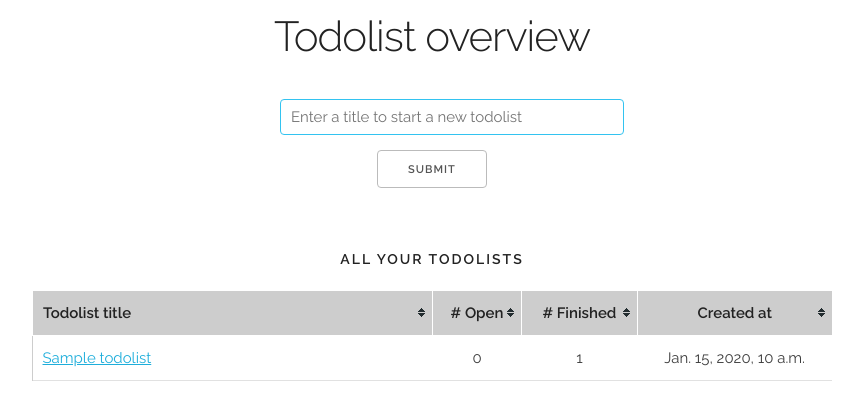
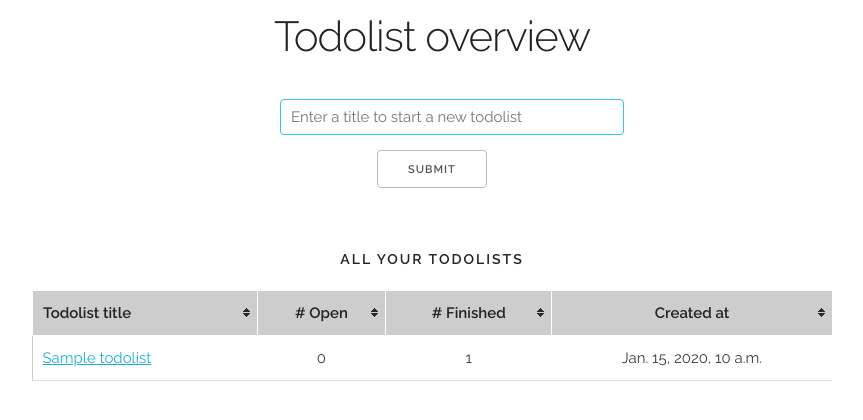
Before and after one commit to naruhitokaide/todo-list-django, a Django app: page /todolists/ in a window 1280 px wide. Shown: the part 236-656 px from the top of the page, without its empty margins (208-1071 px from the left). Run offline with Django 3.2, Linux system fonts and the light colour scheme; a user stored in the database is signed in; tables that the repository leaves empty hold one stand-in row (values such as "Sample post"); some libraries are stand-ins or nearby versions.

Commit message:
Adding class to title column, moved style to css.

```diff
--- a/lists/templates/lists/overview.html
+++ b/lists/templates/lists/overview.html
@@ -45,7 +45,7 @@ $(document).ready(function() {
       <table id="todolist-overview-table" class="tablesorter">
         <thead>
           <tr>
-            <th style="width:50%">Todolist title</th>
+            <th class='todolist-title'>Todolist title</th>
             <th># Open</th>
             <th># Finished</th>
             <th class="datetime">Created at</th>
@@ -54,7 +54,7 @@ $(document).ready(function() {
         <tbody>
           {% for todolist in user.todolists.all %}
           <tr>
-            <td><a href="{% url 'lists:todolist' todolist_id=todolist.id %}">{{ todolist.title }}</a></td>
+            <td class='todolist-title'><a href="{% url 'lists:todolist' todolist_id=todolist.id %}">{{ todolist.title }}</a></td>
             <td>{{ todolist.count_open }}</td>
             <td>{{ todolist.count_finished }}</td>
             <td data-time-in-seconds="{{ todolist.created_at|in_seconds }}">{{ todolist.created_at|humanize }}</td>
```
